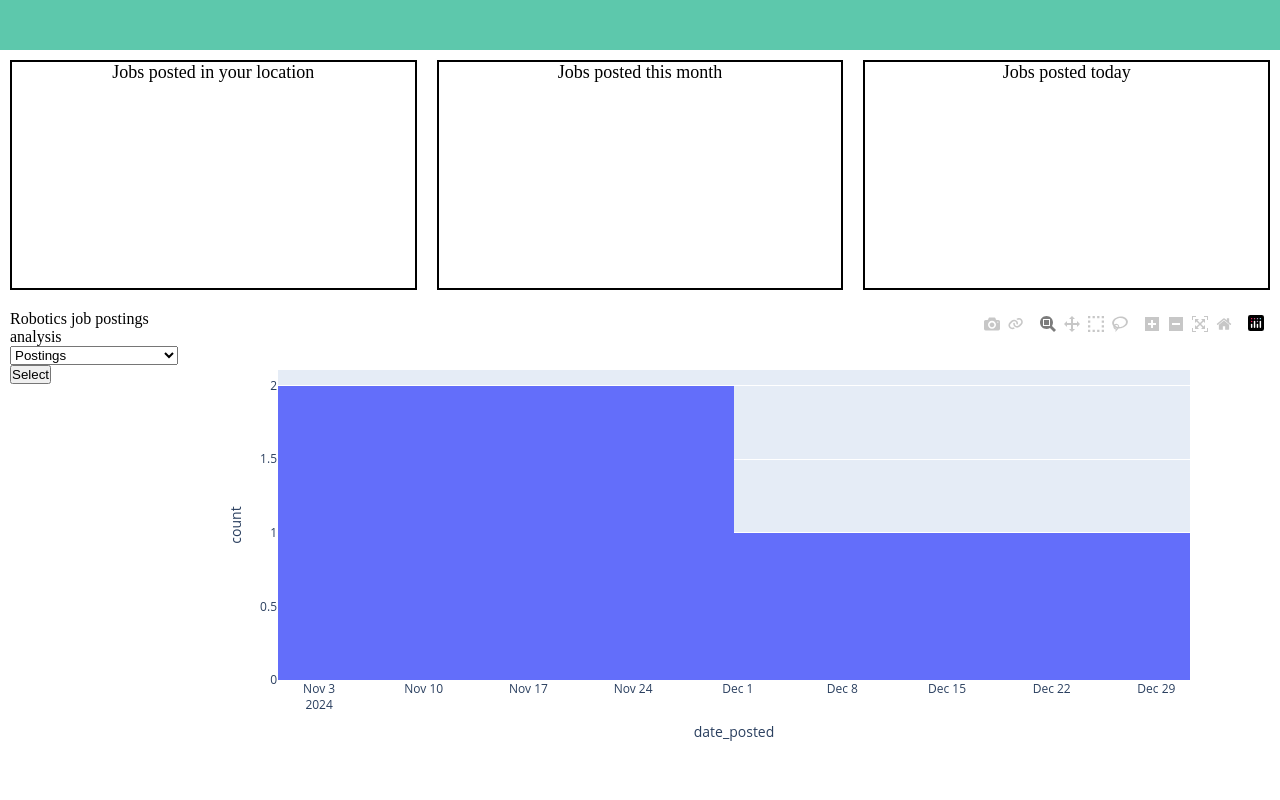
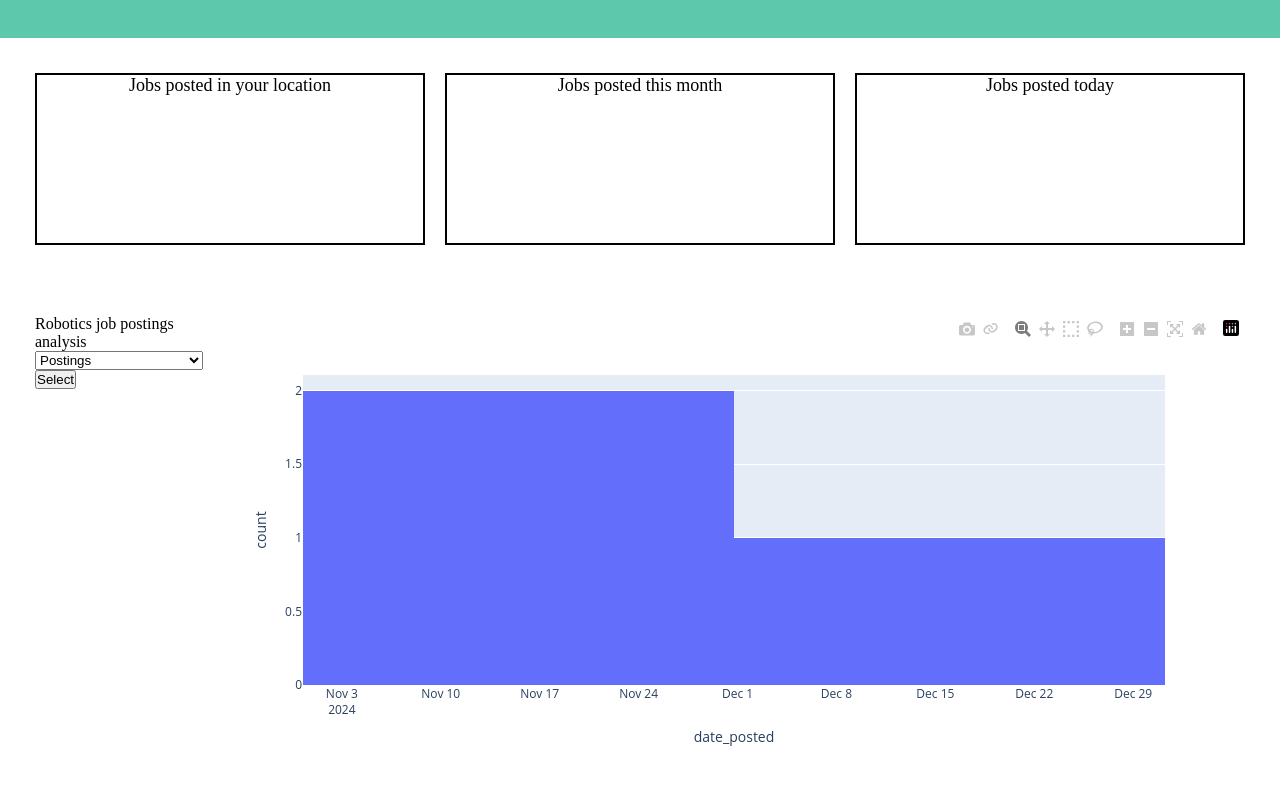
Before and after one commit to HailHEN/addadbot-project, a Django app: page /jobs/ in a window 1280 px wide. Run offline with Django 5.2, Linux system fonts and the light colour scheme; data comes from the database, SQL or seed files in the repository.

Commit message:
before page refresh

```diff
--- a/analyse_postings/data_analysis.py
+++ b/analyse_postings/data_analysis.py
@@ -58,7 +58,6 @@
     def analyse_type_of_robotics(self):
         self.job_df['robot_type'].value_counts().plot(kind='bar')
 
-
         return
 
     def analyse_expertise_of_robotics_field(self):
@@ -91,6 +90,7 @@
     # will analyse key words in job title and the description of the job
     # add description section in model later
     def keywords_skill_analyser(self):
+
         return
 
 
--- a/jobs/static/jobs/style.css
+++ b/jobs/static/jobs/style.css
@@ -16,6 +16,10 @@
     flex: 1;
     background-color: #5DC8AC;
 
+}
+
+.overview-container, .main-container {
+    padding: 25px;
 }
 
 .overview-container {
--- a/jobs/views.py
+++ b/jobs/views.py
@@ -45,8 +45,6 @@
             context = {'chart': chart}
             return render(request, "jobs/stats.html", context)
 
-
-
         # we will need a skills analyser for the job description secrtion
         if chartselection == "skills":
             fig = px.bar(df, x="robot_type")
```
